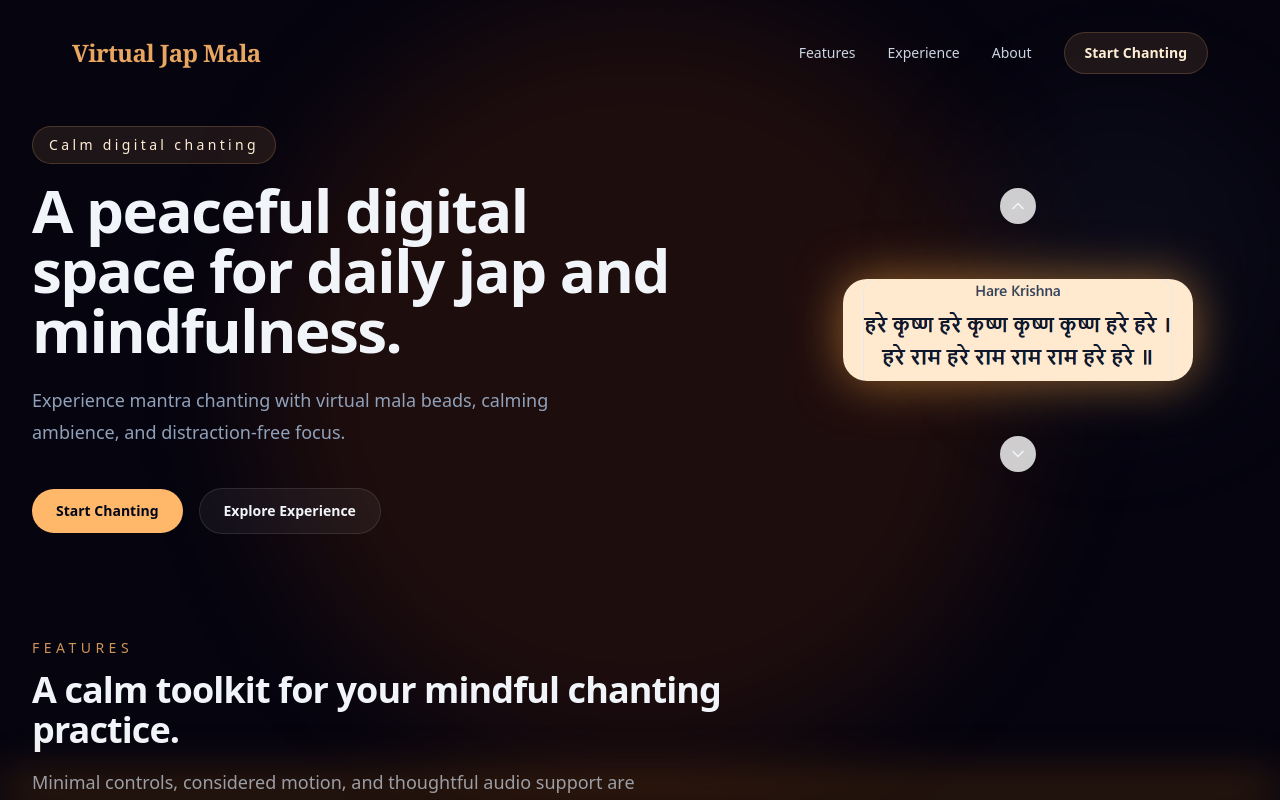
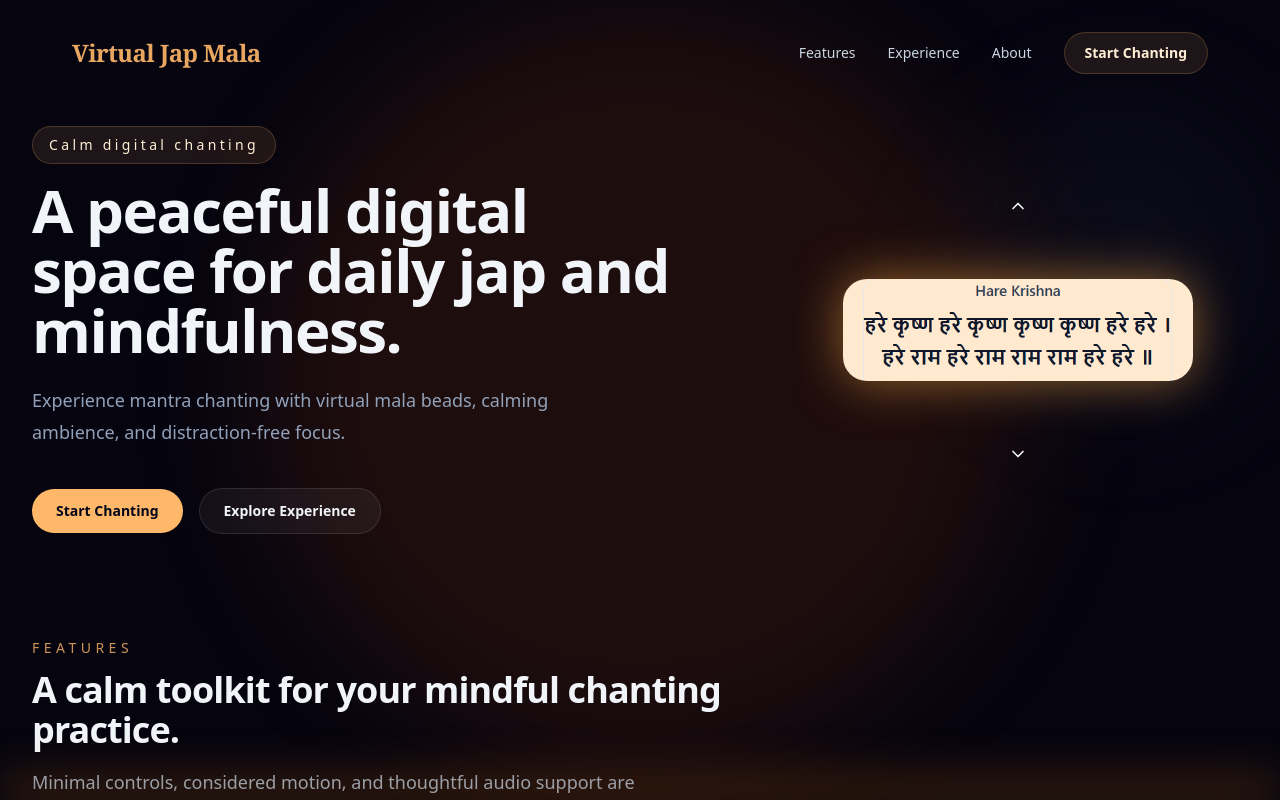
Before and after one commit to abhinavpingle06/Jap-Mala, a Next.js app: page / in a window 1280 px wide. Shown: the top 800 px of the page. Built offline with nearby package versions, Linux system fonts and the light colour scheme.

Commit message:
Added CI/CD pipeline

```diff
--- a/components/CounterPanel.tsx
+++ b/components/CounterPanel.tsx
@@ -58,7 +58,7 @@ export function CounterPanel({ count, rounds, onReset }: CounterPanelProps) {
           <MantraDisplay mantraKey={selectedMantra} />
           <button
             onClick={() => setShowMantraSelector(true)}
-            className="p-1 px-2 rounded-2xl font-medium uppercase tracking-[0.1em] border border-orange-400 bg-orange-400/60"
+            className="p-1 mt-1 text-xs lg:text-lg px-2 rounded-2xl font-medium uppercase tracking-[0.1em] border border-orange-400 bg-orange-400/60"
           >
             Select Mantra
           </button>
--- a/components/Swiper.tsx
+++ b/components/Swiper.tsx
@@ -25,7 +25,7 @@ export default function VerticalSlider() {
             {/* Top Arrow */}
             <button
                 onClick={() => swiperRef.current?.slidePrev()}
-                className="absolute top-2 left-1/2 z-10 -translate-x-1/2 rounded-full bg-white/80 p-2 shadow"
+                className="absolute top-2 left-1/2 z-10 -translate-x-1/2 rounded-full p-2 shadow"
             >
                 <ChevronUp size={20} />
             </button>
@@ -56,7 +56,7 @@ export default function VerticalSlider() {
             {/* Bottom Arrow */}
             <button
                 onClick={() => swiperRef.current?.slideNext()}
-                className="absolute bottom-2 left-1/2 z-10 -translate-x-1/2 rounded-full bg-white/80 p-2 shadow"
+                className="absolute bottom-2 left-1/2 z-10 -translate-x-1/2 rounded-full p-2 shadow"
             >
                 <ChevronDown size={20} />
             </button>
```
Also changed, not shown: 2 other files (tests, documents, lock files or other folders).
